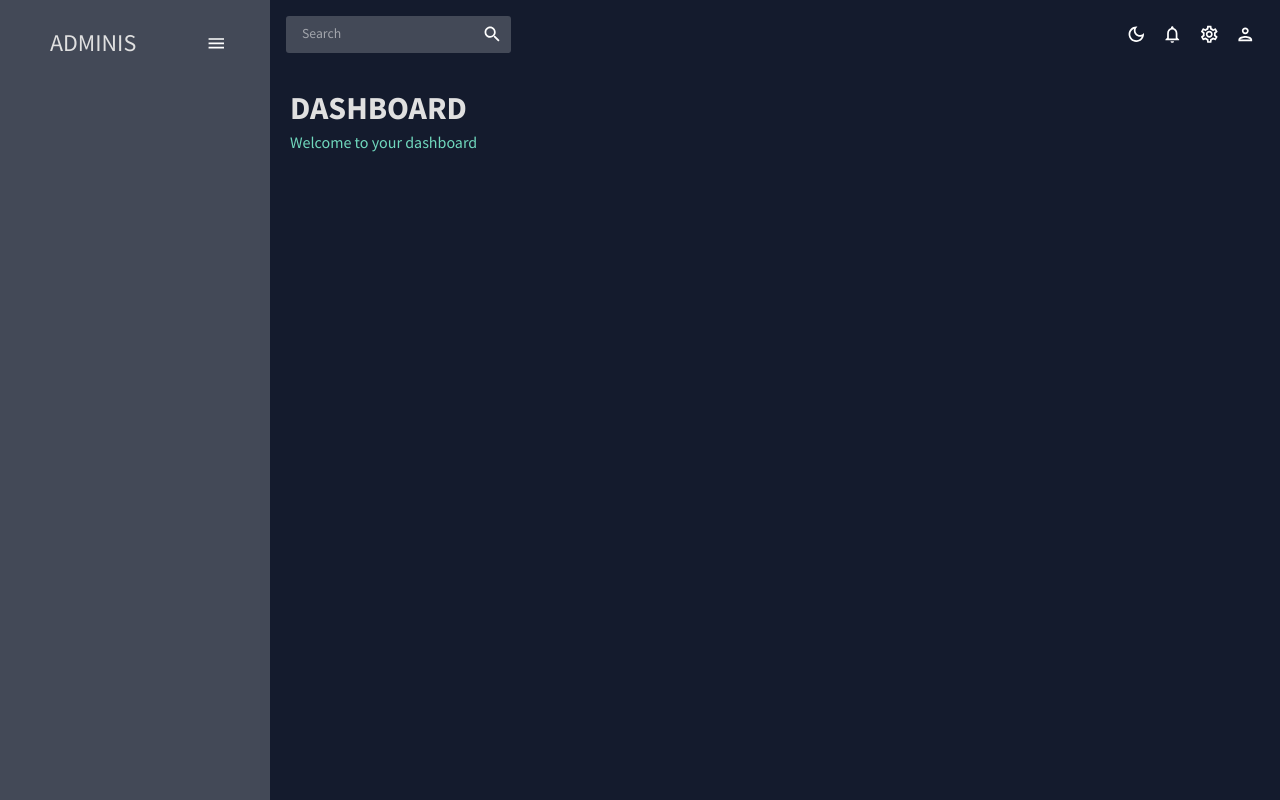
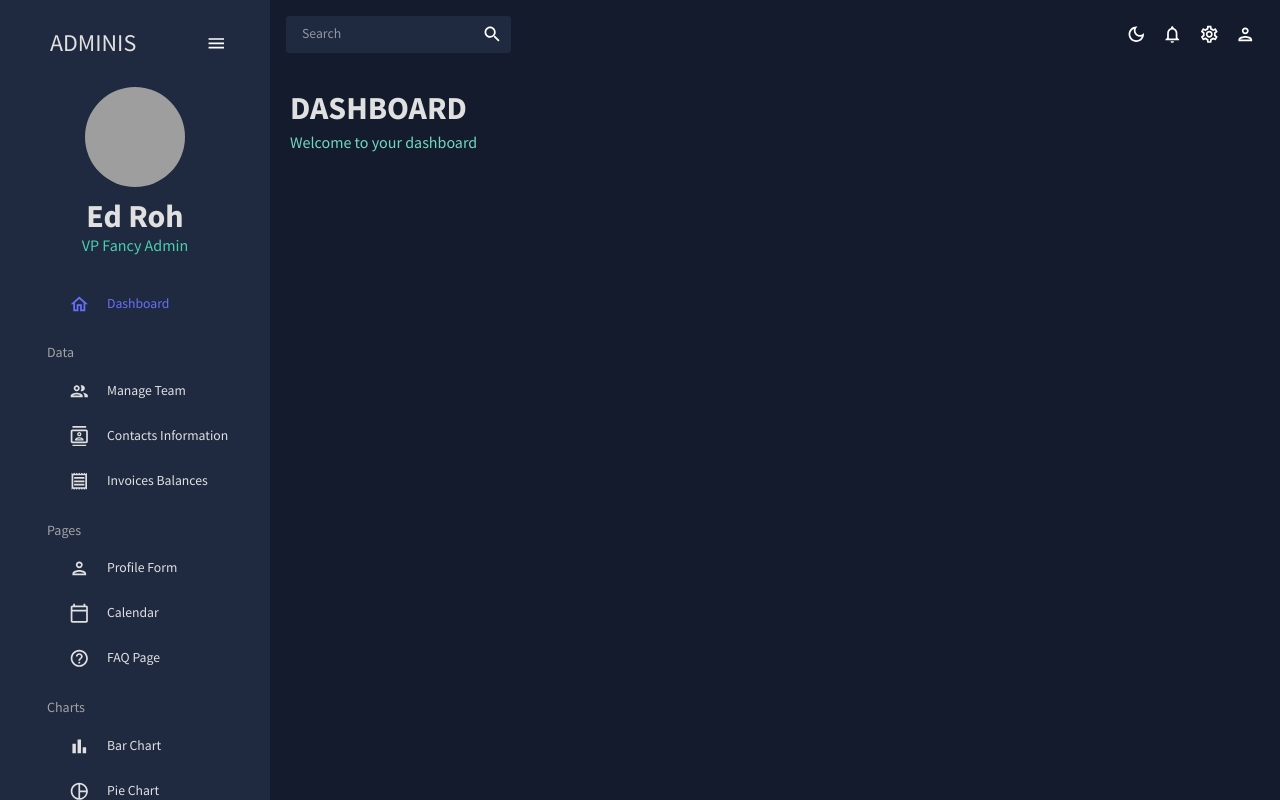
Before and after one commit to alecmccue/react-admin-dashboard, a React (Create React App) app: page / in a window 1280 px wide. Built offline with nearby package versions, Linux system fonts and the light colour scheme; grey boxes are pictures that could not be loaded.

Commit message:
sidebar tabs

```diff
--- a/src/scenes/global/Sidebar.jsx
+++ b/src/scenes/global/Sidebar.jsx
@@ -17,6 +17,22 @@
 import MenuOutlinedIcon from "@mui/icons-material/MenuOutlined";
 import MapOutlinedIcon from "@mui/icons-material/MapOutlined";
 
+const Item = ({ title, to, icon, selected, setSelected }) => {
+  const themes = useTheme();
+  const colors = tokens(themes.palette.mode);
+  return (
+    <MenuItem
+      active={selected === title}
+      style={{ color: colors.grey[100] }}
+      onClick={() => setSelected(title)}
+      icon={icon}
+    >
+      <Typography>{title}</Typography>
+      <Link to={to} />
+    </MenuItem>
+  );
+};
+
 const Sidebar = () => {
   const themes = useTheme();
   const colors = tokens(themes.palette.mode);
@@ -34,6 +50,7 @@
         },
         "& .pro-inner-item": {
           padding: "5px 35px 5px 35px !important",
+          justifyContent: "center",
         },
         "& .pro-inner-item:hover": {
           color: "#868dfb !important",
@@ -69,6 +86,138 @@
               </Box>
             )}
           </MenuItem>
+
+          {!isCollapsed && (
+            <Box mb="25px">
+              <Box display="flex" justifyContent="center" alignItems="center">
+                <img
+                  alt="profile-user"
+                  width="100px"
+                  height="100px"
+                  src={`../../assets/user.png`}
+                  style={{ cursor: "pointers", borderRadius: "50%" }}
+                />
+              </Box>
+
+              <Box textAlign="center">
+                <Typography
+                  variant="h2"
+                  color={colors.grey[100]}
+                  fontWeight="bold"
+                  sx={{ mt: "10px" }}
+                >
+                  Ed Roh
+                </Typography>
+                <Typography variant="h5" color={colors.greenAccent[500]}>
+                  VP Fancy Admin
+                </Typography>
+              </Box>
+            </Box>
+          )}
+
+          <Box paddingLeft={isCollapsed ? undefined : "10%"}>
+            <Item
+              title="Dashboard"
+              to="/"
+              icon={<HomeOutlinedIcon />}
+              selected={selected}
+              setSelected={setSelected}
+            />
+
+            <Typography
+              variant="h6"
+              color={colors.grey[300]}
+              sx={{ m: "15px 0 5px 20px" }}
+            >
+              Data
+            </Typography>
+            <Item
+              title="Manage Team"
+              to="/team"
+              icon={<PeopleOutlinedIcon />}
+              selected={selected}
+              setSelected={setSelected}
+            />
+            <Item
+              title="Contacts Information"
+              to="/contacts"
+              icon={<ContactsOutlinedIcon />}
+              selected={selected}
+              setSelected={setSelected}
+            />
+            <Item
+              title="Invoices Balances"
+              to="/invoices"
+              icon={<ReceiptOutlinedIcon />}
+              selected={selected}
+              setSelected={setSelected}
+            />
+
+            <Typography
+              variant="h6"
+              color={colors.grey[300]}
+              sx={{ m: "15px 0 5px 20px" }}
+            >
+              Pages
+            </Typography>
+            <Item
+              title="Profile Form"
+              to="/form"
+              icon={<PersonOutlinedIcon />}
+              selected={selected}
+              setSelected={setSelected}
+            />
+            <Item
+              title="Calendar"
+              to="/calendar"
+              icon={<CalendarTodayOutlinedIcon />}
+              selected={selected}
+              setSelected={setSelected}
+            />
+            <Item
+              title="FAQ Page"
+              to="/faq"
+              icon={<HelpOutlineOutlinedIcon />}
+              selected={selected}
+              setSelected={setSelected}
+            />
+
+            <Typography
+              variant="h6"
+              color={colors.grey[300]}
+              sx={{ m: "15px 0 5px 20px" }}
+            >
+              Charts
+            </Typography>
+            <Item
+              title="Bar Chart"
+              to="/bar"
+              icon={<BarChartOutlinedIcon />}
+              selected={selected}
+              setSelected={setSelected}
+            />
+            <Item
+              title="Pie Chart"
+              to="/pie"
+              icon={<PieChartOutlineOutlinedIcon />}
+              selected={selected}
+              setSelected={setSelected}
+            />
+            <Item
+              title="Line Chart"
+              to="/line"
+              icon={<TimelineOutlinedIcon />}
+              selected={selected}
+              setSelected={setSelected}
+            />
+            <Item
+              title="Geography Chart"
+              to="/geography"
+              icon={<MapOutlinedIcon />}
+              selected={selected}
+              setSelected={setSelected}
+            />
+          </Box>
         </Menu>
       </ProSidebar>
     </Box>
--- a/src/theme.js
+++ b/src/theme.js
@@ -19,7 +19,7 @@
             100: "#d0d1d5",
             200: "#a1a4ab",
             300: "#727681",
-            400: "#434957",
+            400: "#1F2A40",
             500: "#141b2d",
             600: "#101624",
             700: "#0c101b",
```
